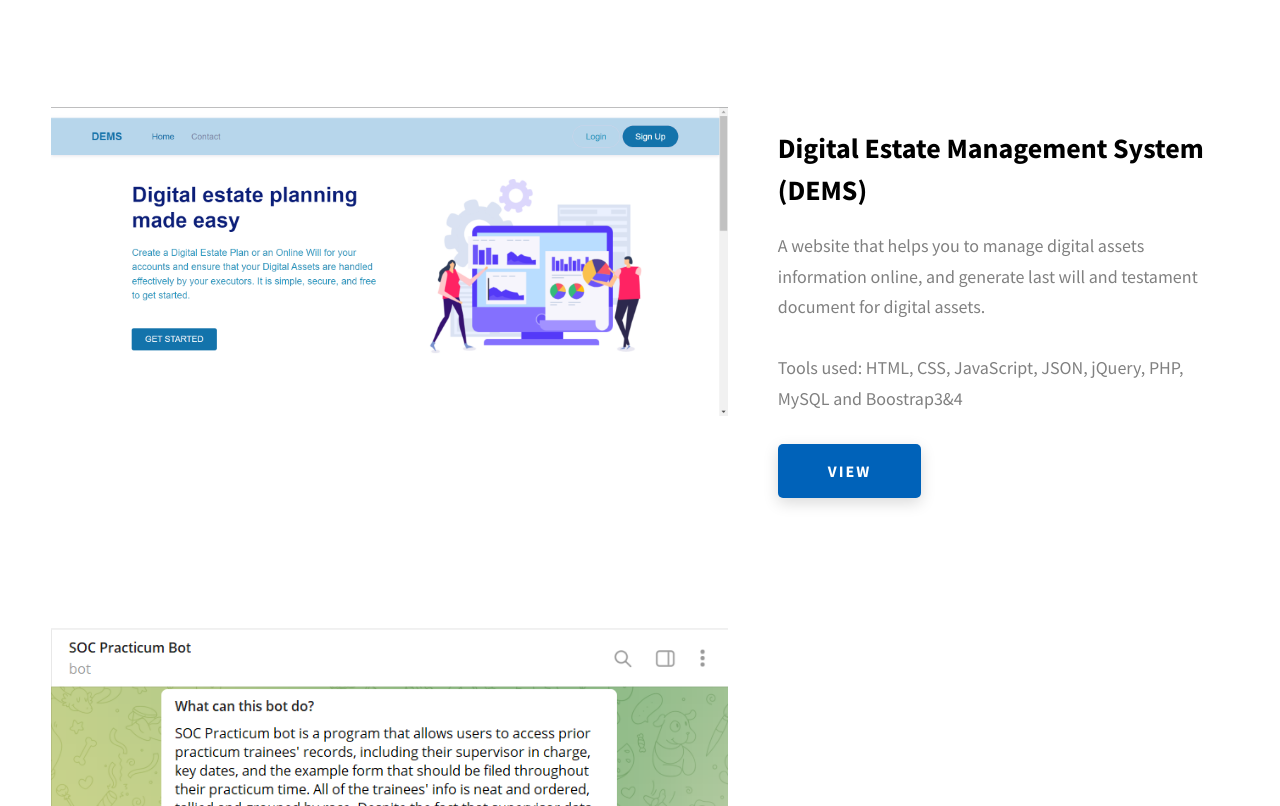
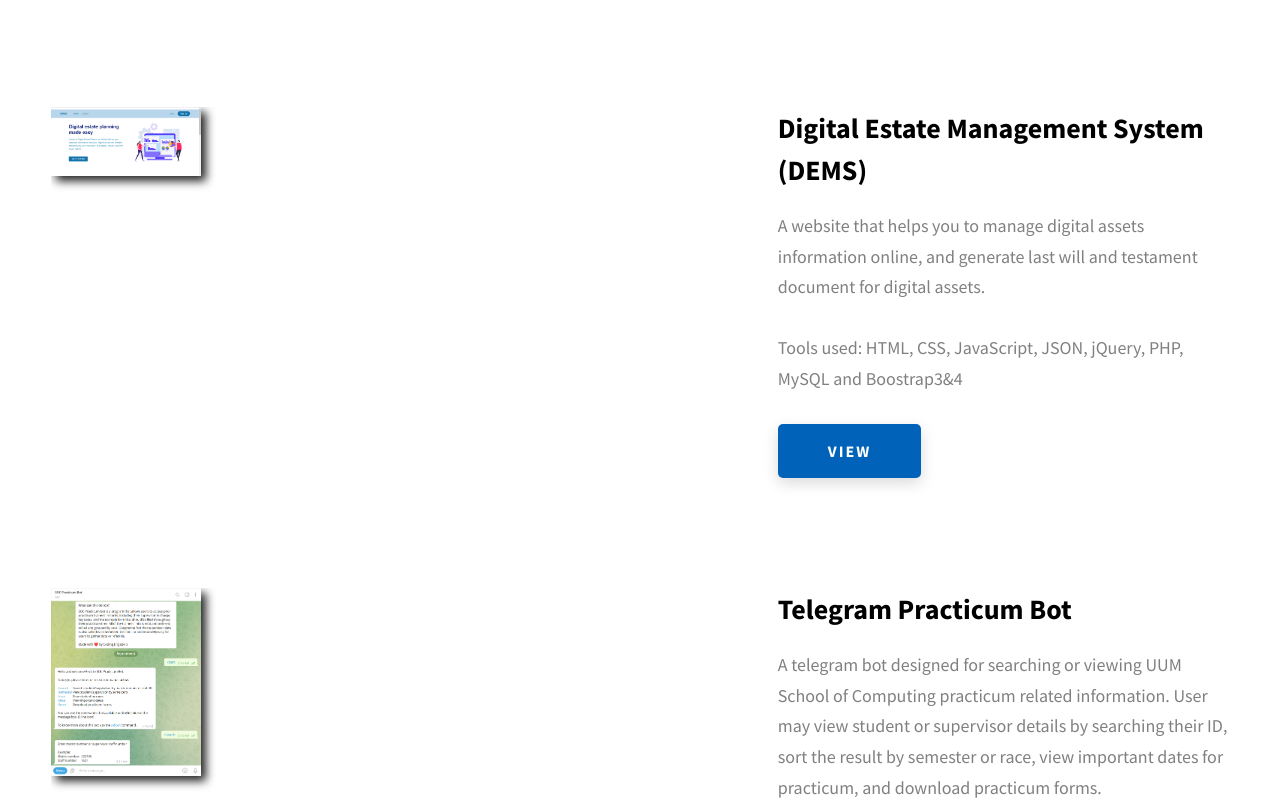
Before and after one commit to Pyong99/pyong99.github.io, a website: page Portfolio/index.html in a window 1280 px wide. Shown: the part 1961-2767 px from the top of the page. Drawn offline with Linux system fonts and the light colour scheme.

Commit message:
Update style.css

```diff
--- a/Portfolio/css/style.css
+++ b/Portfolio/css/style.css
@@ -295,7 +295,10 @@ textarea {
   .projects__row-img {
     width: 100%;
     display: block;
-    object-fit: cover; }
+    object-fit: cover;
+    width: 150px;
+    -webkit-filter: drop-shadow(5px 5px 5px #222);
+    filter: drop-shadow(5px 5px 5px #222);} //shadow
   .projects__row-content {
     padding: 2rem 0;
     display: flex;
```
